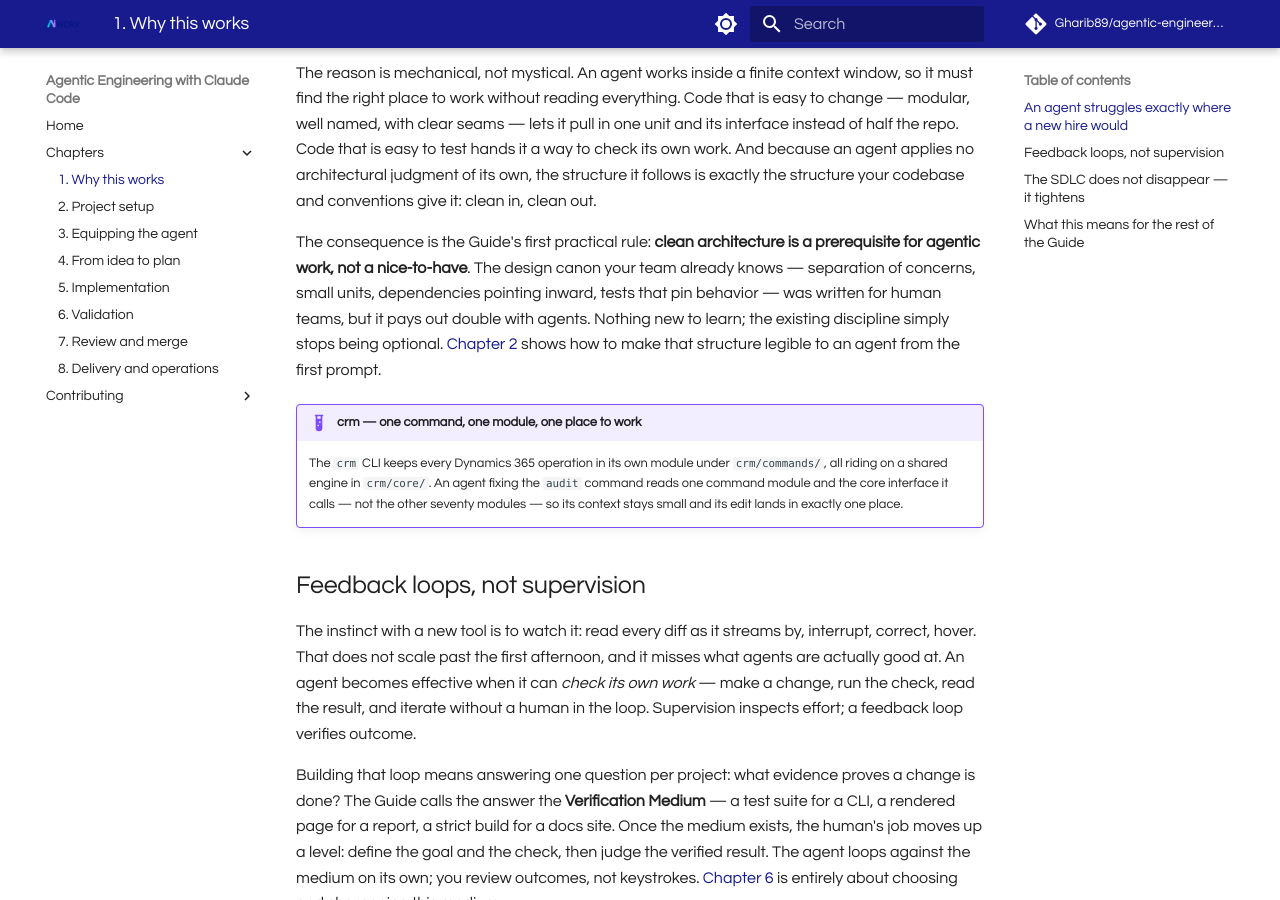
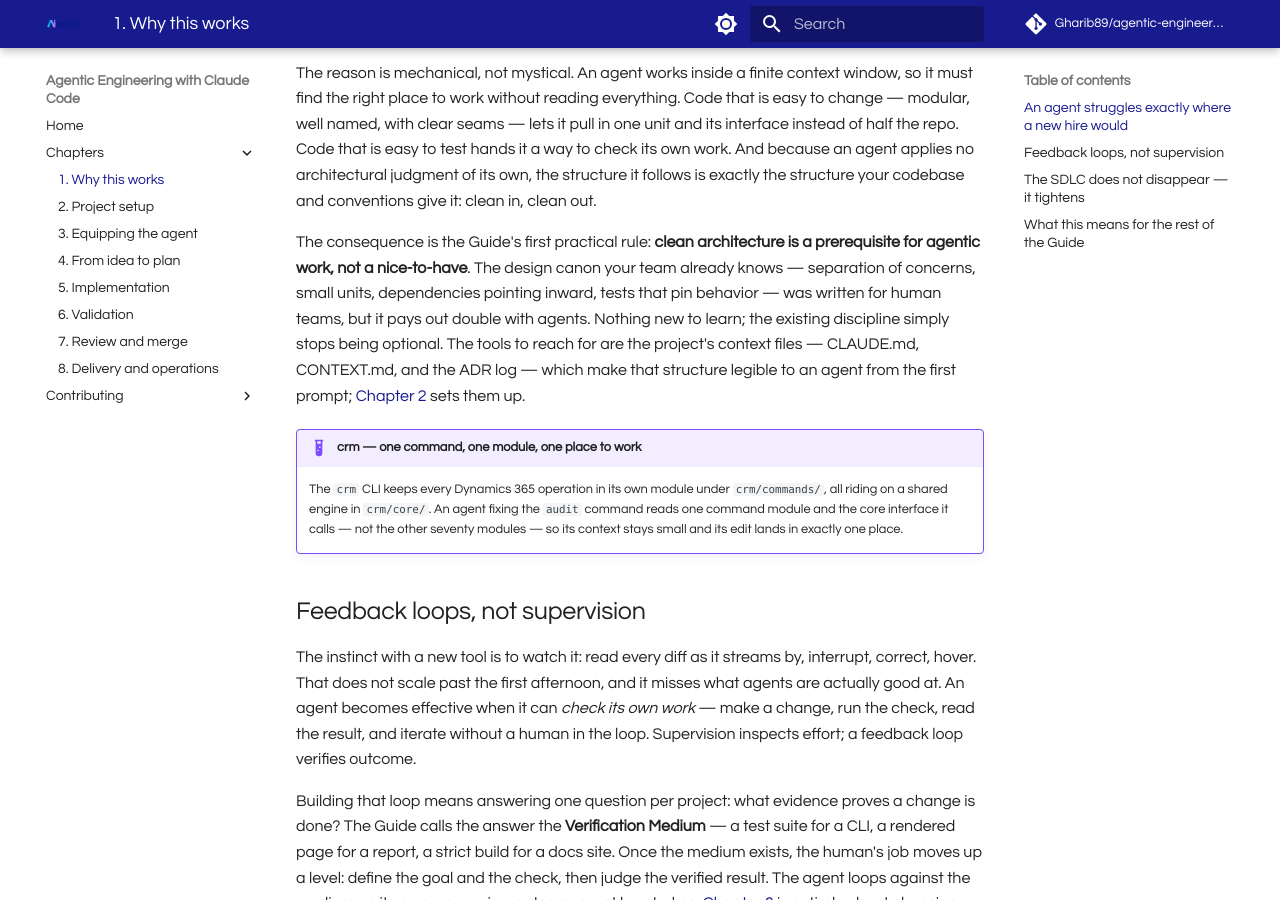
Before and after one commit to Gharib89/agentic-engineering-with-claude, an MkDocs documentation site: the page built from docs/chapters/01-why-this-works.md, in a window 1280 px wide and 900 px high, scrolled down 482 px. Built offline with MkDocs 1.6.1 and Material for MkDocs 9.7.7, drawn with Linux system fonts in a browser that asks for light colours; comment, search, counter and statistics services are not loaded.

Commit message:
docs: name the tools for the architecture principle (review finding, #6)
Co-Authored-By: Claude Fable 5 <noreply@anthropic.com>
Claude-Session: https://claude.ai/code/session_01811iFXezXkNYTeKgJAJn5K

```diff
--- a/docs/chapters/01-why-this-works.md
+++ b/docs/chapters/01-why-this-works.md
@@ -8,7 +8,7 @@ Think of the agent as an engineer who joined the team this morning: capable, fas
 
 The reason is mechanical, not mystical. An agent works inside a finite context window, so it must find the right place to work without reading everything. Code that is easy to change — modular, well named, with clear seams — lets it pull in one unit and its interface instead of half the repo. Code that is easy to test hands it a way to check its own work. And because an agent applies no architectural judgment of its own, the structure it follows is exactly the structure your codebase and conventions give it: clean in, clean out.
 
-The consequence is the Guide's first practical rule: **clean architecture is a prerequisite for agentic work, not a nice-to-have**. The design canon your team already knows — separation of concerns, small units, dependencies pointing inward, tests that pin behavior — was written for human teams, but it pays out double with agents. Nothing new to learn; the existing discipline simply stops being optional. [Chapter 2](02-project-setup.md) shows how to make that structure legible to an agent from the first prompt.
+The consequence is the Guide's first practical rule: **clean architecture is a prerequisite for agentic work, not a nice-to-have**. The design canon your team already knows — separation of concerns, small units, dependencies pointing inward, tests that pin behavior — was written for human teams, but it pays out double with agents. Nothing new to learn; the existing discipline simply stops being optional. The tools to reach for are the project's context files — CLAUDE.md, CONTEXT.md, and the ADR log — which make that structure legible to an agent from the first prompt; [Chapter 2](02-project-setup.md) sets them up.
 
 !!! example "crm — one command, one module, one place to work"
     The `crm` CLI keeps every Dynamics 365 operation in its own module under
```
